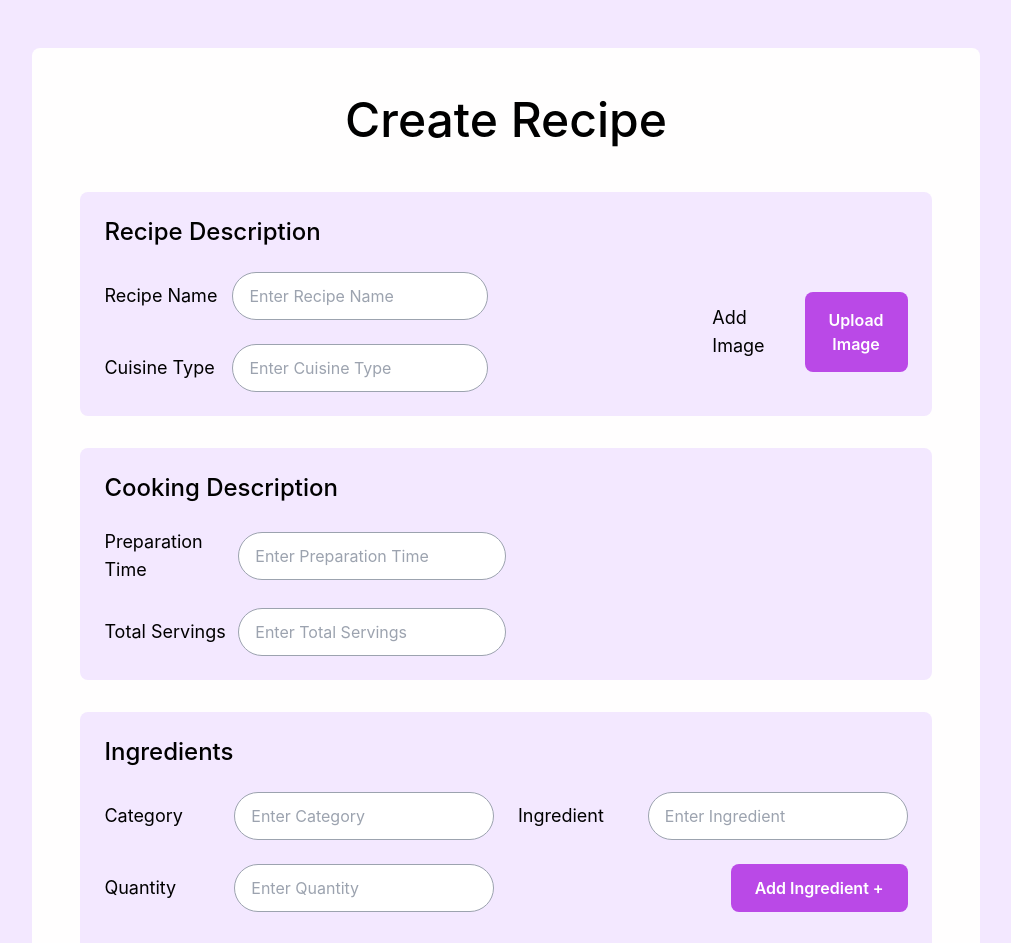
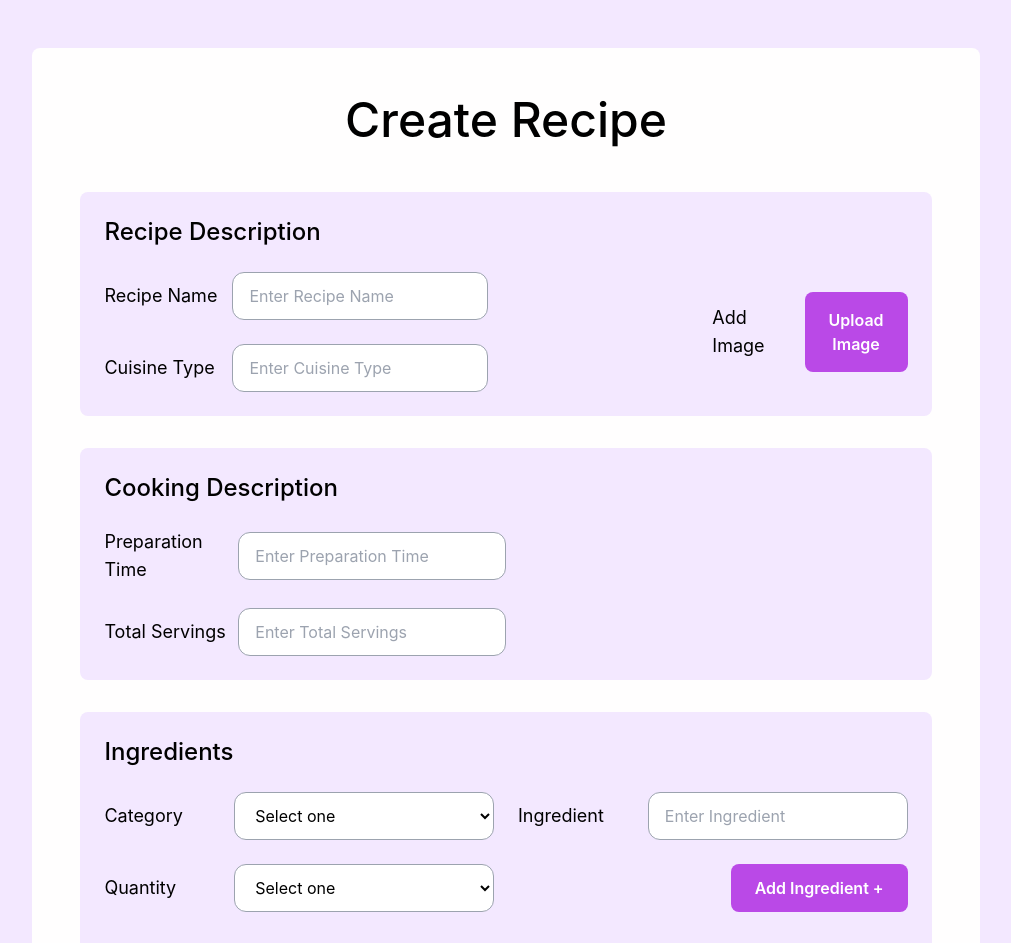
Before and after one commit to sashenDeakin/Recipe-Page, a React (Create React App) app: page / in a window 1280 px wide. Shown: the top 943 px of the page, without its empty margins (134-1145 px from the left). Built offline with nearby package versions, Linux system fonts and the light colour scheme.

Commit message:
Bug Fixed

```diff
--- a/src/components/recipe-page/index.jsx
+++ b/src/components/recipe-page/index.jsx
@@ -26,7 +26,7 @@ const RecipePage = () => {
                     Recipe Name
                   </label>
                   <input
-                    className="w-full sm:w-2/3 rounded-full h-10 sm:h-12 border border-gray-400 px-4"
+                    className="w-full sm:w-2/3 rounded-xl h-10 sm:h-12 border border-gray-400 px-4"
                     placeholder="Enter Recipe Name"
                   />
                 </div>
@@ -36,7 +36,7 @@ const RecipePage = () => {
                     Cuisine Type
                   </label>
                   <input
-                    className="w-full sm:w-2/3 rounded-full h-10 sm:h-12 border border-gray-400 px-4"
+                    className="w-full sm:w-2/3 rounded-xl h-10 sm:h-12 border border-gray-400 px-4"
                     placeholder="Enter Cuisine Type"
                   />
                 </div>
@@ -63,7 +63,7 @@ const RecipePage = () => {
                   Preparation Time
                 </label>
                 <input
-                  className="w-full sm:w-2/3 rounded-full h-10 sm:h-12 border border-gray-400 px-4"
+                  className="w-full sm:w-2/3 rounded-xl h-10 sm:h-12 border border-gray-400 px-4"
                   placeholder="Enter Preparation Time"
                 />
               </div>
@@ -73,7 +73,7 @@ const RecipePage = () => {
                   Total Servings
                 </label>
                 <input
-                  className="w-full sm:w-2/3 rounded-full h-10 sm:h-12 border border-gray-400 px-4"
+                  className="w-full sm:w-2/3 rounded-xl h-10 sm:h-12 border border-gray-400 px-4"
                   placeholder="Enter Total Servings"
                 />
               </div>
@@ -90,10 +90,18 @@ const RecipePage = () => {
                 <label className="w-full sm:w-1/3 text-sm sm:text-base md:text-lg">
                   Category
                 </label>
-                <input
-                  className="w-full sm:w-2/3 rounded-full h-10 sm:h-12 border border-gray-400 px-4"
-                  placeholder="Enter Category"
-                />
+                <select
+                  className="w-full sm:w-2/3 rounded-xl h-10 sm:h-12 border border-gray-400 px-4 bg-white"
+                  defaultValue=""
+                >
+                  <option value="" disabled>
+                    Select one
+                  </option>
+                  <option value="work">Work</option>
+                  <option value="personal">Personal</option>
+                  <option value="shopping">Shopping</option>
+                  <option value="others">Others</option>
+                </select>
               </div>
 
               <div className="flex flex-col sm:flex-row items-start sm:items-center gap-2 sm:gap-0 sm:w-1/2">
@@ -101,7 +109,7 @@ const RecipePage = () => {
                   Ingredient
                 </label>
                 <input
-                  className="w-full sm:w-2/3 rounded-full h-10 sm:h-12 border border-gray-400 px-4"
+                  className="w-full sm:w-2/3 rounded-xl h-10 sm:h-12 border border-gray-400 px-4"
                   placeholder="Enter Ingredient"
                 />
               </div>
@@ -112,10 +120,19 @@ const RecipePage = () => {
                 <label className="w-full sm:w-1/3 text-sm sm:text-base md:text-lg">
                   Quantity
                 </label>
-                <input
-                  className="w-full sm:w-2/3 rounded-full h-10 sm:h-12 border border-gray-400 px-4"
-                  placeholder="Enter Quantity"
-                />
+                <select
+                  className="w-full sm:w-2/3 rounded-xl h-10 sm:h-12 border border-gray-400 px-4 bg-white"
+                  defaultValue=""
+                >
+                  <option value="" disabled>
+                    Select one
+                  </option>
+                  <option value="1">1</option>
+                  <option value="2">2</option>
+                  <option value="3">3</option>
+                  <option value="4">4</option>
+                  <option value="5">5</option>
+                </select>
               </div>
 
               <div className="flex items-center justify-end sm:justify-end sm:w-1/2">
```
